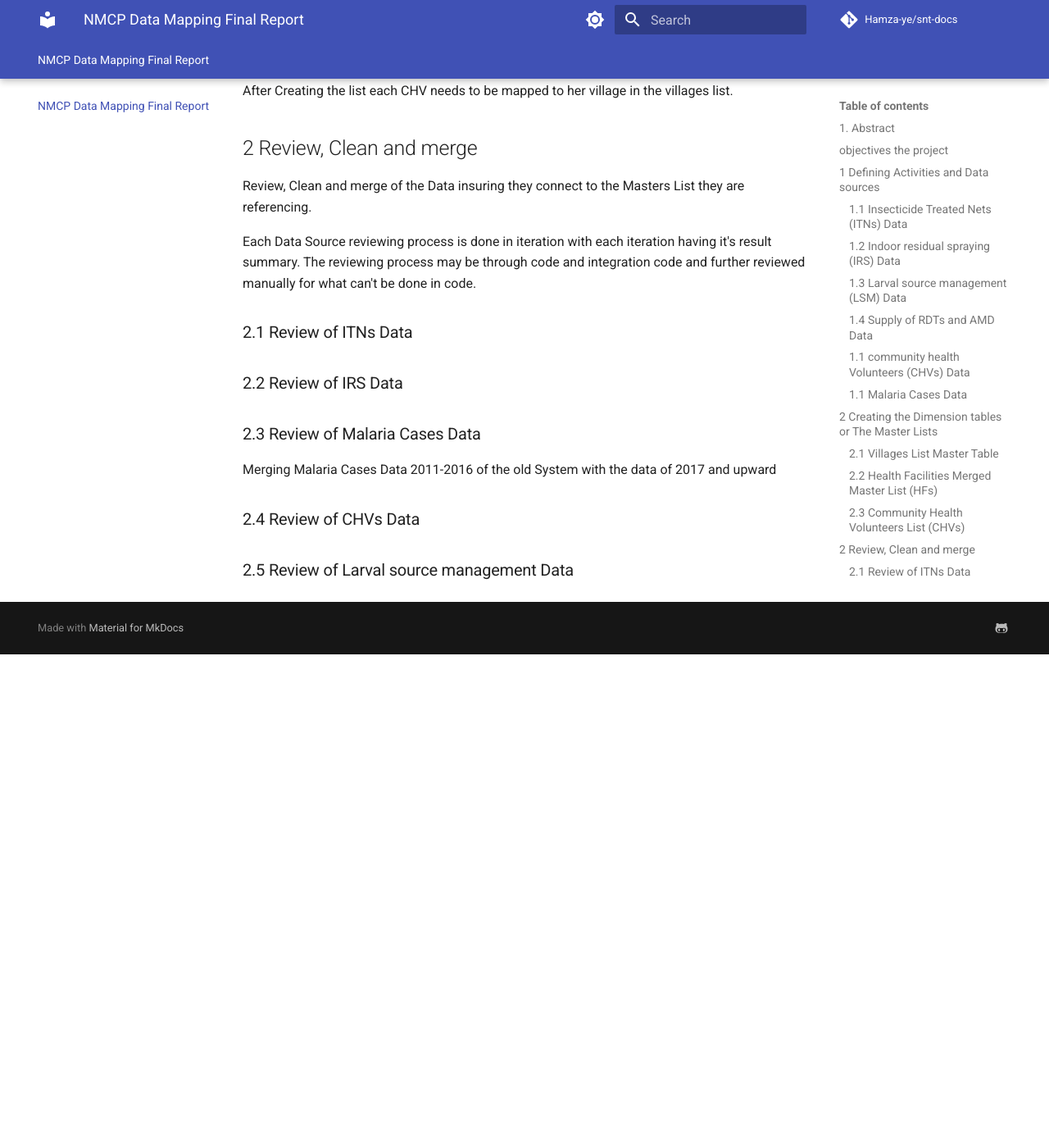
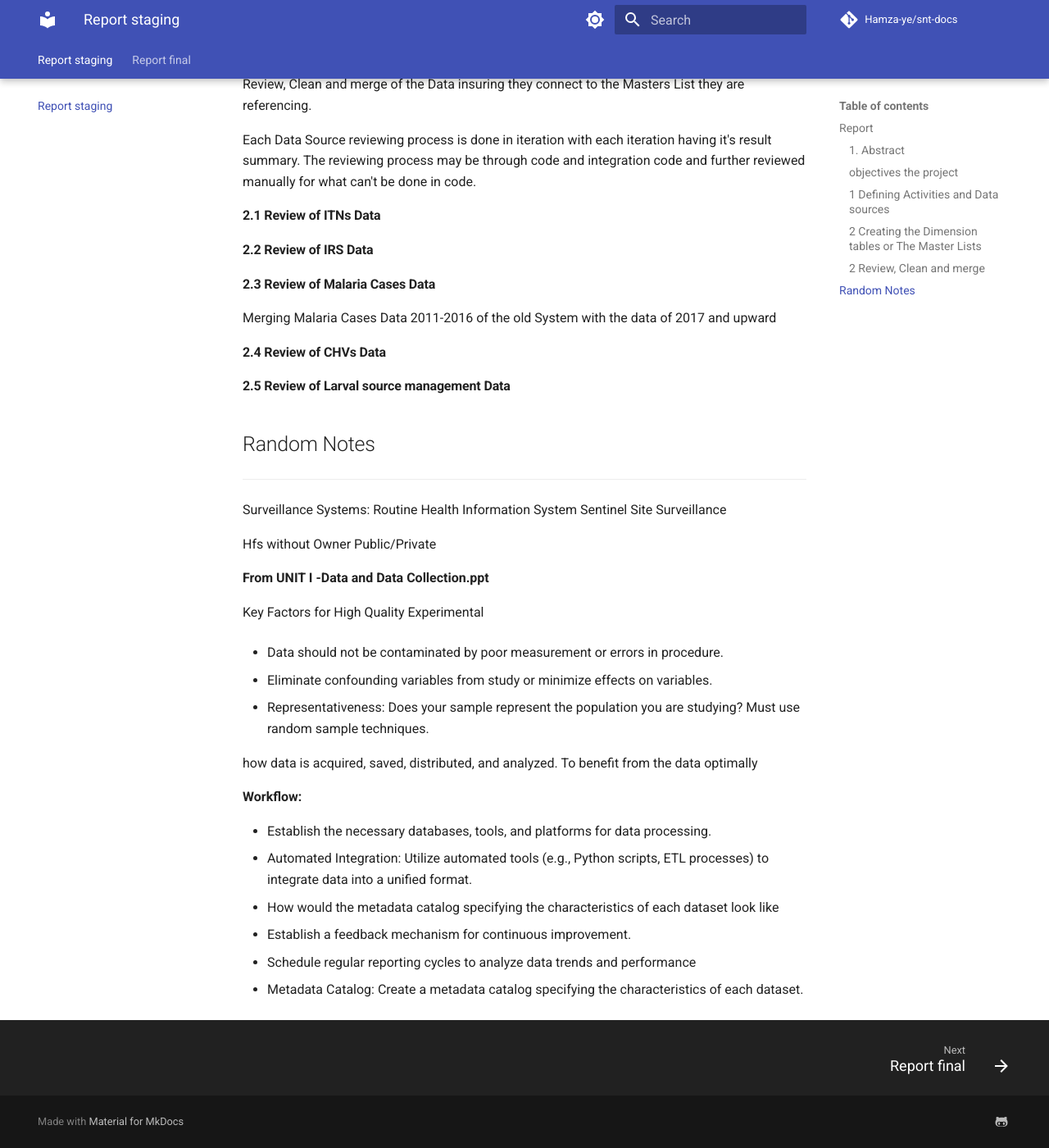
Before and after one commit to Hamza-ye/snt-docs, an MkDocs documentation site: the page built from documentation/docs/index.md, in a window 1280 px wide and 1400 px high, scrolled down 3982 px. Shown: the whole window at 82% size. Built offline with MkDocs 1.6.1 and Material for MkDocs 9.7.7, drawn with Linux system fonts in a browser that asks for light colours; comment, search, counter and statistics services are not loaded; before the commit the page ends 4780 px from its top, so only the background shows below that; some of the changed text lies outside the part shown.

Commit message:
add first version of final report

````diff
--- /dev/null
+++ b/documentation/docs/final-report.md
@@ -0,0 +1,82 @@
+# Report final
+
+**Project:** Data assembly and cleaning Of NMCP Yemen and automating the workflow
+
+## Executive Summary
+
+The National Malaria Control Program (NMCP) in Yemen faced a critical challenge: fragmented and inconsistent data across its various malaria control activities. This hampered program effectiveness, hindering the ability to analyze interventions, target resources, and monitor progress towards elimination goals. To overcome this obstacle, the NMCP undertook a comprehensive data mapping project, aiming to consolidate and structure all activity data into a unified, accessible format.
+
+and creating a robust and scalable data processing workflow for streamlined analysis, encompassing data cleaning, testing, merging, and manual review that can be used for previous and future data
+
+The project successfully mapped data from main NMCP activities. Through a multi-layered data cleaning and integration process, incorporating automated scripts and manual review, the project established standardized master lists for villages, health facilities, and community health volunteers, ensuring consistent data referencing across all activities.
+
+The resulting structured data model and workflow empowers the NMCP with the necessary process for streamlined analysis, encompassing data cleaning, testing, merging, visualizing and manual review that can be used for previous and future data
+
+* **Track intervention coverage and identify gaps:** Visually map interventions geographically, pinpointing areas with insufficient coverage for targeted interventions.
+* **Assess intervention effectiveness:** Analyze trends in malaria cases over time and by location, allowing for evidence-based evaluation of specific interventions.
+* **Optimize resource allocation:** Strategically allocate resources based on identified needs and malaria hotspots, maximizing program efficiency.
+* **Strengthen program monitoring:** Enhance routine monitoring processes with reliable data, enabling timely corrective actions and program adjustments.
+
+## Introduction, Report 003
+
+Malaria remains a significant public health threat in Yemen, imposing a substantial burden on healthcare systems and communities. The NMCP implements various interventions, including insecticide-treated net distribution, indoor residual spraying, and case management, to combat this disease. However, the effectiveness of these interventions hinges on accurate data collection, analysis, and decision-making.
+
+Prior to this project, the NMCP’s data landscape was characterized by fragmentation and inconsistencies. Activity data resided in multiple, isolated systems with varying formats and coding conventions. This hindered comprehensive analysis, making it difficult to timely track intervention coverage, evaluate effectiveness, and target resources efficiently. Recognizing this critical limitation, the NMCP initiated a transformative data mapping project to unify and structure its activity data into a comprehensive and accessible format.
+
+The project aimed to achieve the following objectives:
+
+* **Consolidation of data from key sources:** Integrate data from a diverse range of activity sources, including spraying records, net distribution logs, and case reports, into a unified data repository.
+* **Establishment and population of master lists:** Create and maintain standardized master lists for entities like villages, health facilities, and community health volunteers to ensure consistent data referencing.
+* **Rigorous data cleaning and transformation:** Apply advanced data cleaning and transformation techniques to address inconsistencies, errors, and missing values, ensuring data quality and integrity.
+* **Development of a unified data model:** Design a structured data model that captures essential information from all activities while maintaining logical relationships between entities, facilitating efficient data retrieval and analysis.
+* **Workflow Automation:** Automate data cleaning, integration, and testing processes using workflow automation tools (Pentaho and Scripts) for increased efficiency and reduced human error.
+* **Creation of data visualization tools and dashboards:** Develop intuitive data visualization tools and dashboards to enable insightful analysis and interpretation of the mapped data for informed decision-making.
+
+By achieving these objectives, the NMCP aimed to unlock the true potential of its data, transforming it into a valuable asset for optimizing interventions, monitoring progress, and ultimately accelerating progress towards a malaria-free future in Yemen.
+
+The following sections of this report will delve into the methodology employed, the achieved results, the broader implications for malaria control, and provide concrete recommendations for future data management and utilization within the NMCP.
+
+## 2. Methodology
+
+**2.1 Data Sources**
+
+The project integrated data from the following primary sources:
+
+* **Insecticide-treated nets (ITNs) data:** Excel spreadsheets with records of ITN distribution campaigns, including village codes, household counts, and net quantities distributed. Inconsistencies observed in village code formats and occasional missing household counts.
+* **Indoor residual spraying (IRS) data:** CSV files with records of sprayed structures, spray dates, insecticides used, and personnel involved. Inconsistencies noted in date formats and variations in personnel names.
+* **Larval source management (LSM) data:** Paper-based forms with records of breeding site identification, treatment methods, and dates of intervention. Challenges included manual data entry and potential transcription errors.
+* **Community health volunteer (CHV) data:** Excel spreadsheets with CHV demographic information, village assignments, and monthly malaria case reports. Data quality issues included duplicate CHV records and inconsistencies in village names.
+* **Malaria cases data:** District health information system (DHIS2) database with weekly malaria case reports from health facilities, including patient age, gender, and diagnostic test results. Challenges included potential reporting delays and inconsistencies in facility codes.
+
+**2.2 Data Processing Workflow**
+
+**2.2.1 Data Cleaning and Transformation**
+
+* **Standardization:** Harmonized village codes across datasets using a master village list.
+* **Error correction:** Identified and corrected typographical errors, inconsistencies in date formats, and missing values using a combination of automated checks and manual review.
+* **Outlier handling:** Flagged and investigated potential outliers in numerical data (e.g., unusually high or low numbers of nets distributed) to ensure data accuracy.
+
+**2.2.2 Master List Creation and Maintenance**
+
+* **Village list:** Consolidated and standardized village names and codes from multiple sources, addressing duplicates and inconsistencies.
+* **Health facility list:** Created a master list of health facilities with unique codes, names, and geographic coordinates, merging data from DHIS2 and NMCP records.
+* **CHV list:** Compiled a comprehensive list of CHVs with unique identifiers, demographic information, village assignments, and contact details, resolving duplicate records.
+
+**2.2.3 Data Merging and Integration**
+
+* **Mapping to master lists:** Linked activity data to corresponding master lists using village codes, health facility codes, and CHV identifiers.
+* **Resolving inconsistencies:** Addressed discrepancies in codes or names through manual verification and cross-referencing with original data sources.
+* **Data validation checks:** Implemented automated checks to ensure consistency between data sources, such as comparing ITN quantities with household counts and verifying CHV village assignments.
+
+**2.2.4 Data Quality Assessment**
+
+* **Profiling:** Analyzed data distributions, identified missing values, and assessed data completeness for each dataset.
+* **Validation checks:** Implemented logical checks for consistency (e.g., ensuring dates of IRS activities precede malaria case reports).
+* **Completeness analysis:** Calculated the percentage of missing values for key variables and investigated potential reasons for missing data.
+
+**2.3 Tools and Technologies**
+
+* **Data cleaning and integration:** Python (pandas, NumPy), OpenRefine
+* **Data profiling and validation:** Python (pandas-profiling, Great Expectations)
+* **Data storage:** PostgreSQL database
+* **Data visualization:** Tableau
--- a/documentation/docs/index.md
+++ b/documentation/docs/index.md
@@ -1,6 +1,10 @@
-# NMCP Data Mapping Final Report
+# Report staging
 
-## 1. Abstract
+**Project:** Data assembly and cleaning Of NMCP Yemen and automating the workflow
+
+## Report
+
+### 1. Abstract
 
 This report describes the process of consilidationg and mapping the data of National Malaria Control program into structured format the can be easily quired and analyzed
 
@@ -12,7 +16,7 @@
 
 Designing an integration pipe lines that merge data without repeating ourselves whenever we made changes to the Data. The Codes and Data Integration and Transformation Files are shared on the GitHub Page.
 
-## objectives the project
+### objectives the project
 
 The main objective is mapping all their activity data into a structured format for easy analysis. which will involve:
 
@@ -51,13 +55,13 @@
 
     Work flow chart Will be here
 
-## 1 Defining Activities and Data sources
+### 1 Defining Activities and Data sources
 
 Some NMCP activities Data was submitted using the unique codes of the master entity in the master list which make them easy to map, but there are activities that were collected not using the code of the Subjects (Village code, Health Facility code) on those master lists.
 
 Most of these activities are done directly by NMCP staff per targeted entity (location/health facility...etc). These Activities are done periodically in a mass campaign that is planned and executed in a specific span of time (i.e 6 days, 11 days).
 
-### 1.1 Insecticide Treated Nets (ITNs) Data
+#### 1.1 Insecticide Treated Nets (ITNs) Data
 
 ITNs Distribution is done directly by NMCP per Location from house to house in a mass distribution campaign that takes a certain planned time i.e 6 days, 11 days...
 
@@ -65,7 +69,7 @@
 later we need to add the issues the and more Outlining for this data source
 ```
 
-### 1.2 Indoor residual spraying (IRS) Data
+#### 1.2 Indoor residual spraying (IRS) Data
 
 IRS is done directly by NMCP per Location from house to house in a mass Spraying campaign for a population in multiple planned villages and it takes a certain planned time i.e 6 days, 11 days...
 
@@ -73,7 +77,7 @@
 later we need to add the issues the and more Outlining for this data source
 ```
 
-### 1.3 Larval source management (LSM) Data
+#### 1.3 Larval source management (LSM) Data
 
 per Location done by regional Malaria Units in monthly in different villages withing the administration of the malaria unit.
 
@@ -81,7 +85,7 @@
 later we need to add the issues the and more Outlining for this data source
 ```
 
-### 1.4 Supply of RDTs and AMD Data
+#### 1.4 Supply of RDTs and AMD Data
 
 Periodically supply Date of rapid diagnostic tests (RDTs) and antimalarial drugs (AMD) to Health facility warehouses so their health-facility care workers have sufficient stocks to diagnose and treat cases all year: done by nmcp staff in a mass camping targeting most Health Facilities in the country.
 
@@ -89,7 +93,7 @@
 later we need to add the issues the and more Outlining for this data source
 ```
 
-### 1.1 community health Volunteers (CHVs) Data
+#### 1.1 community health Volunteers (CHVs) Data
 
 Engaging CHVs to promote adoption of preventive measures, and diagnose and treat cases in remote Areas. CHVs submit their data of Malaria cases diagnoses treatment and education session monthly. we have data of 3 years we need to work on in this mapping project.
 
@@ -97,7 +101,7 @@
 later we need to add the issues the and more Outlining for this data source
 ```
 
-### 1.1 Malaria Cases Data
+#### 1.1 Malaria Cases Data
 
 from health facilities (HFs) are submitted on weekly basis per HF
 
@@ -107,36 +111,68 @@
 later we need to add the issues the and more Outlining for this data source
 ```
 
-## 2 Creating the Dimension tables or The Master Lists
+### 2 Creating the Dimension tables or The Master Lists
 
 dimension tables are frequently referenced entities that are referenced by the NMCP's activities data, Which include:
 
-### 2.1 Villages List Master Table
+#### 2.1 Villages List Master Table
 
 Provided by External Country Geographic Office
 
-### 2.2 Health Facilities Merged Master List (HFs)
+#### 2.2 Health Facilities Merged Master List (HFs)
 
 After creating it, we need to map each HF to its catchment Area in the Villages list.
 
-### 2.3 Community Health Volunteers List (CHVs)
+#### 2.3 Community Health Volunteers List (CHVs)
 
 After Creating the list each CHV needs to be mapped to her village in the villages list.
 
-## 2 Review, Clean and merge
+### 2 Review, Clean and merge
 
 Review, Clean and merge of the Data insuring they connect to the Masters List they are referencing.
 
 Each Data Source reviewing process is done in iteration with each iteration having it's result summary. The reviewing process may be through code and integration code and further reviewed manually for what can't be done in code.
 
-### 2.1 Review of ITNs Data
+#### 2.1 Review of ITNs Data
 
-### 2.2 Review of IRS Data
+#### 2.2 Review of IRS Data
 
-### 2.3 Review of Malaria Cases Data
+#### 2.3 Review of Malaria Cases Data
 
 Merging Malaria Cases Data 2011-2016 of the old System with the data of 2017 and upward
 
-### 2.4 Review of CHVs Data
+#### 2.4 Review of CHVs Data
 
-### 2.5 Review of Larval source management Data
+#### 2.5 Review of Larval source management Data
+
+## Random Notes
+
+---
+
+Surveillance Systems:
+Routine Health Information System
+Sentinel Site Surveillance
+
+Hfs without Owner Public/Private
+
+**From UNIT I -Data and Data Collection.ppt**
+
+Key Factors for High Quality Experimental
+
+- Data should not be contaminated by poor measurement or errors in procedure.
+
+- Eliminate confounding variables from study or minimize effects on variables.
+- Representativeness: Does your sample represent the population you are studying? Must use random sample techniques.
+
+how data is acquired, saved, distributed, and analyzed. To benefit from the data
+optimally
+
+**Workflow:**
+
+- Establish the necessary databases, tools, and platforms for data processing.
+- Automated Integration: Utilize automated tools (e.g., Python scripts, ETL processes) to integrate data into a unified format.
+- How would the metadata catalog specifying the characteristics of each dataset look like
+- Establish a feedback mechanism for continuous improvement.
+- Schedule regular reporting cycles to analyze data trends and performance
+- Metadata Catalog:
+Create a metadata catalog specifying the characteristics of each dataset.
````
